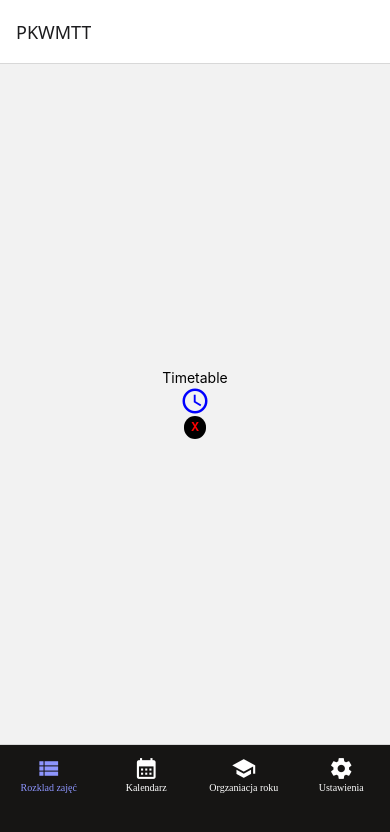
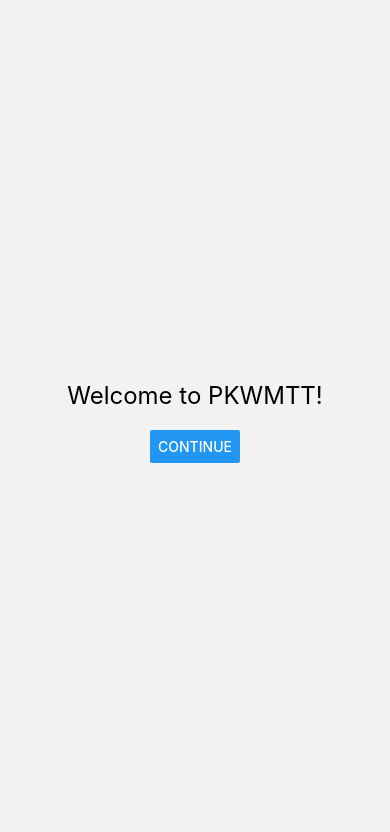
Before and after one commit to PKTTTeam/PKWMTT-frontend-mobile, a React Native app: screen /Welcome in a window 390 px wide. Shown: the top 832 px of the page. Built offline with nearby package versions, Linux system fonts and the light colour scheme.

Commit message:
welcomeScreen - work in progress. +rootNavigator. using async storage.

```diff
--- a/App.tsx
+++ b/App.tsx
@@ -1,11 +1,14 @@
 import { NavigationContainer } from '@react-navigation/native';
 import { Text } from 'react-native';
-import TabNavigator from './src/app/tabs/tabNavigator';
+// import TabNavigator from './src/app/tabs/tabNavigator';
+import RootNavigator from './src/app/tabs/rootNavigator';
+
 const App = () => {
   return (
     <>
       <NavigationContainer>
-        <TabNavigator />
+        {/* <TabNavigator /> */}
+        <RootNavigator />
       </NavigationContainer>
     </>
   );
--- a/package.json
+++ b/package.json
@@ -10,9 +10,12 @@
     "test": "jest"
   },
   "dependencies": {
+    "@react-native-async-storage/async-storage": "^2.2.0",
     "@react-native/new-app-screen": "0.80.1",
     "@react-navigation/bottom-tabs": "^7.4.2",
     "@react-navigation/native": "^7.1.14",
+    "@react-navigation/native-stack": "^7.3.21",
+    "@react-navigation/stack": "^7.4.2",
     "react": "19.1.0",
     "react-native": "0.80.1",
     "react-native-gesture-handler": "^2.27.1",
--- /dev/null
+++ b/src/app/tabs/rootNavigator.tsx
@@ -0,0 +1,36 @@
+import { useEffect, useState } from 'react';
+import AsyncStorage from '@react-native-async-storage/async-storage';
+import { createNativeStackNavigator } from '@react-navigation/native-stack';
+
+import WelcomeScreen from './welcomeScreen';
+import TabNavigator from './tabNavigator';
+
+const Stack = createNativeStackNavigator();
+
+const RootNavigator = () => {
+  const [loading, setLoading] = useState(true);
+  const [hasSeenWelcome, setHasSeenWelcome] = useState(false);
+
+  useEffect(() => {
+    const checkWelcome = async () => {
+      const value = await AsyncStorage.getItem('hasSeenWelcome');
+      setHasSeenWelcome(value === 'true');
+      setLoading(false);
+    };
+    checkWelcome();
+  }, []);
+
+  if (loading) return null;
+
+  return (
+      <Stack.Navigator
+      screenOptions={{ headerShown: false }}
+      initialRouteName={hasSeenWelcome ? 'Tabs' : 'Welcome'}
+      >
+      <Stack.Screen name="Welcome" component={WelcomeScreen} />
+      <Stack.Screen name="Tabs" component={TabNavigator} />
+    </Stack.Navigator>
+  );
+};
+
+export default RootNavigator;
--- /dev/null
+++ b/src/app/tabs/welcomeScreen.tsx
@@ -0,0 +1,24 @@
+import { View, Text, Button } from 'react-native';
+import AsyncStorage from '@react-native-async-storage/async-storage';
+
+import type { StackNavigationProp } from '@react-navigation/stack';
+
+type WelcomeScreenProps = {
+  navigation: StackNavigationProp<any>;
+};
+
+const WelcomeScreen = ({ navigation }: WelcomeScreenProps) => {
+  const handleContinue = async () => {
+    await AsyncStorage.setItem('hasSeenWelcome', 'true');
+    navigation.replace('Tabs'); // Replace the welcome screen with the tab navigator
+  };
+
+  return (
+    <View style={{ flex: 1, justifyContent: 'center', alignItems: 'center' }}>
+      <Text style={{ fontSize: 24, marginBottom: 20 }}>Welcome to PKWMTT!</Text>
+      <Button title="Continue" onPress={handleContinue} />
+    </View>
+  );
+};
+
+export default WelcomeScreen;
```
Also changed, not shown: 2 other files (tests, documents, lock files or other folders).
